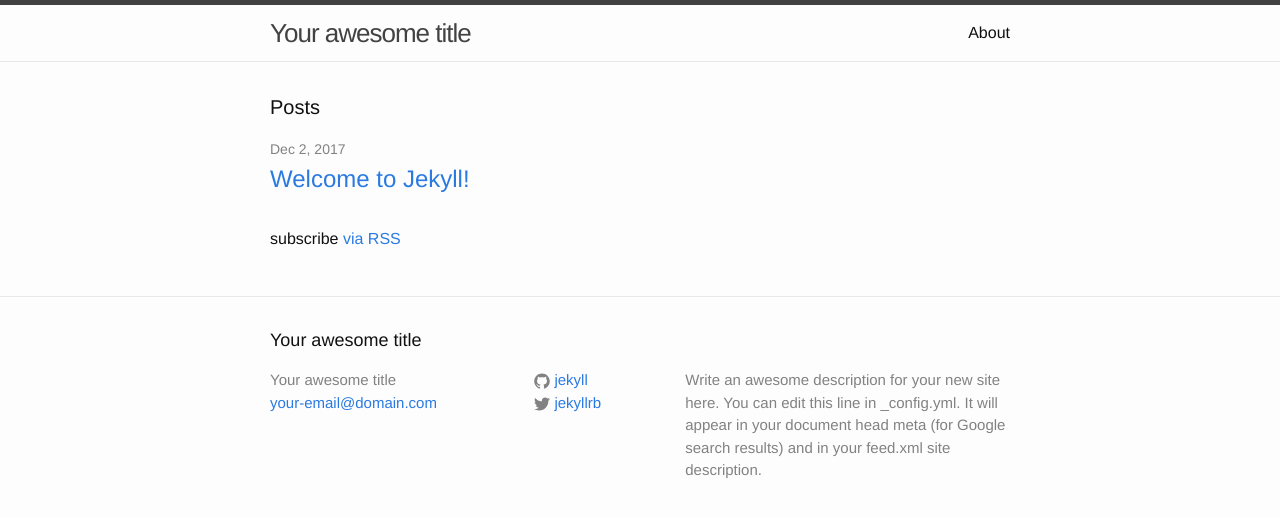
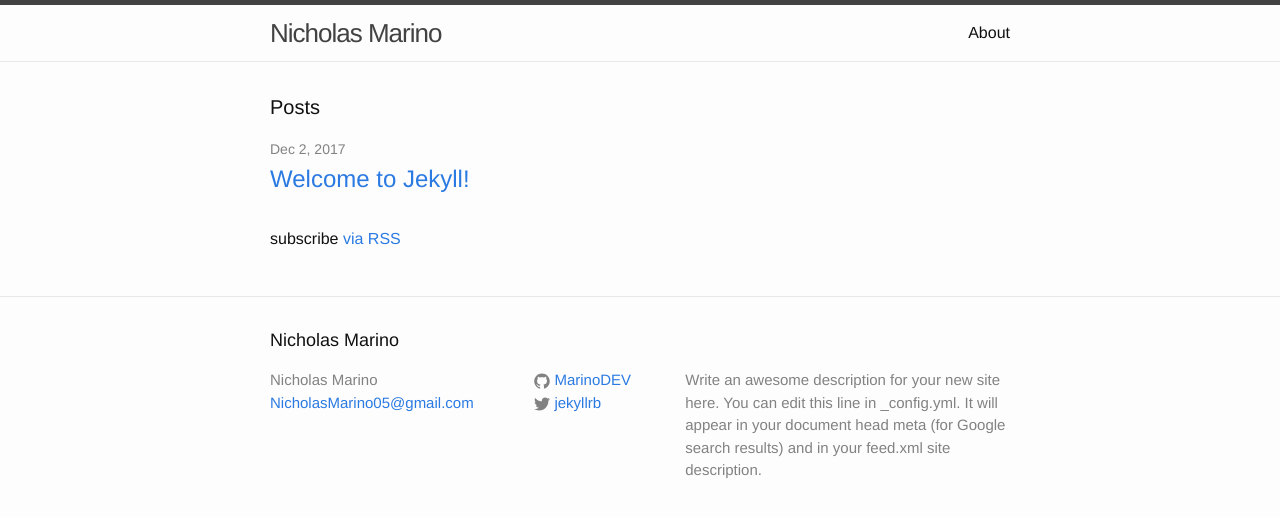
Before and after one commit to MarinoDEV/MarinoDev.github.io, a Jekyll site: the page built from index.html, in a window 1280 px wide. Shown: the top 517 px of the page. Built offline with Jekyll 4.4.1, drawn with Linux system fonts in a browser that asks for light colours.

Commit message:
Update _config.yml

```diff
--- a/_config.yml
+++ b/_config.yml
@@ -6,8 +6,8 @@
 # 'jekyll serve'. If you change this file, please restart the server process.
 
 # Site settings
-title: Your awesome title
-email: your-email@domain.com
+title: Nicholas Marino
+email: NicholasMarino05@gmail.com
 description: > # this means to ignore newlines until "baseurl:"
   Write an awesome description for your new site here. You can edit this
   line in _config.yml. It will appear in your document head meta (for
@@ -15,7 +15,7 @@ description: > # this means to ignore newlines until "baseurl:"
 baseurl: "" # the subpath of your site, e.g. /blog
 url: "http://yourdomain.com" # the base hostname & protocol for your site
 twitter_username: jekyllrb
-github_username:  jekyll
+github_username:  MarinoDEV
 
 # Build settings
 markdown: kramdown
```
